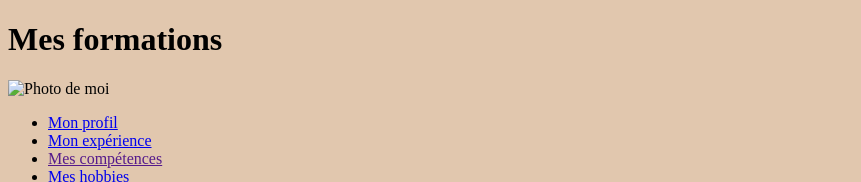
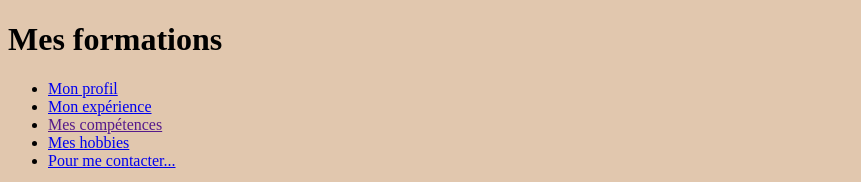
Before and after one commit to Otoniouz/mds-frontend-2020, a plain HTML site: page Mes formations - PORTFOLIO.html in a window 1280 px wide. Shown: the top 182 px of the page, without its empty margins (0-861 px from the left). Drawn offline with Linux system fonts and the light colour scheme.

Commit message:
Update Mes formations - PORTFOLIO.html

```diff
--- a/Mes formations - PORTFOLIO.html
+++ b/Mes formations - PORTFOLIO.html
@@ -8,7 +8,7 @@
 <body style="background-color:#E1C7AE;">
 <header>
  <h1 class="experience"> Mes formations </h1>
- <div class="photo">  <img src="photo.jpg" width="200px" alt="Photo de moi">
+ <!-- <div class="photo">  <img src="photo.jpg" width="200px" alt="Photo de moi"> -->
  </div>
 
  <ul id="navigation">
```
